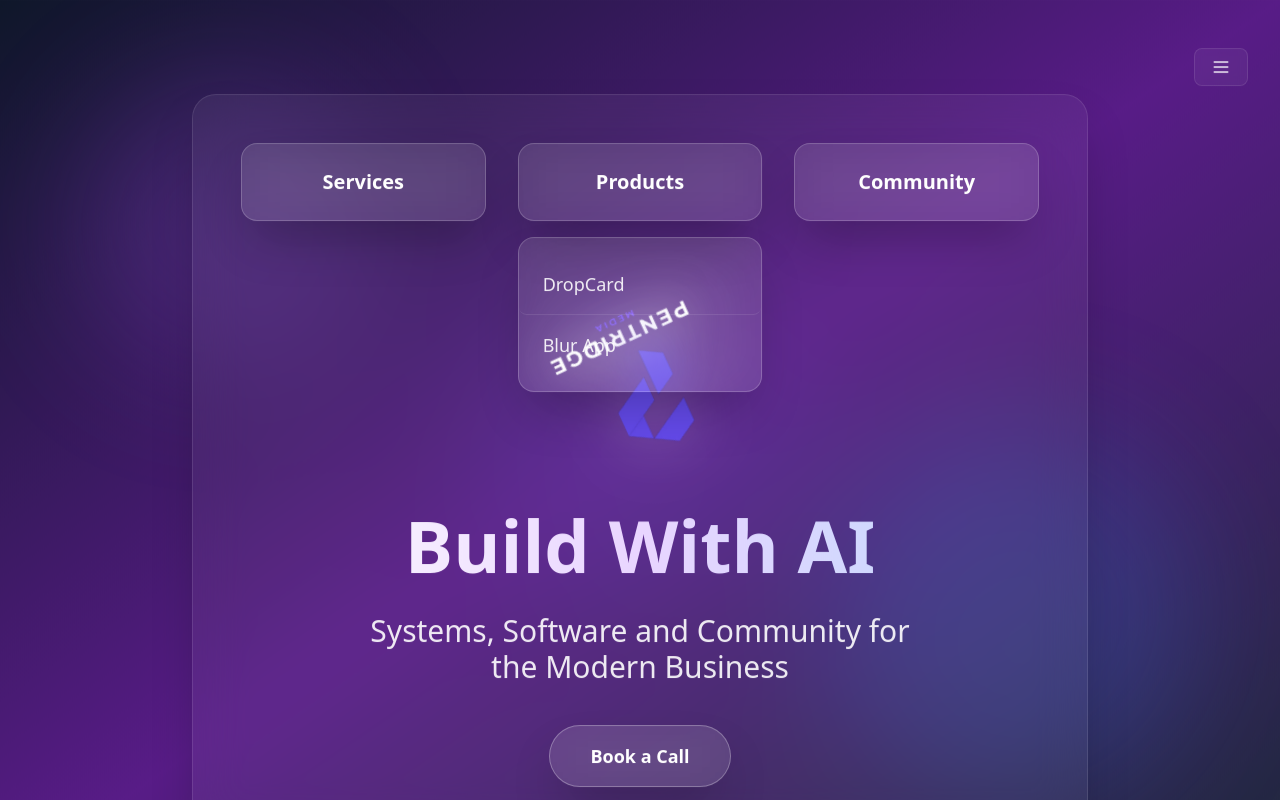
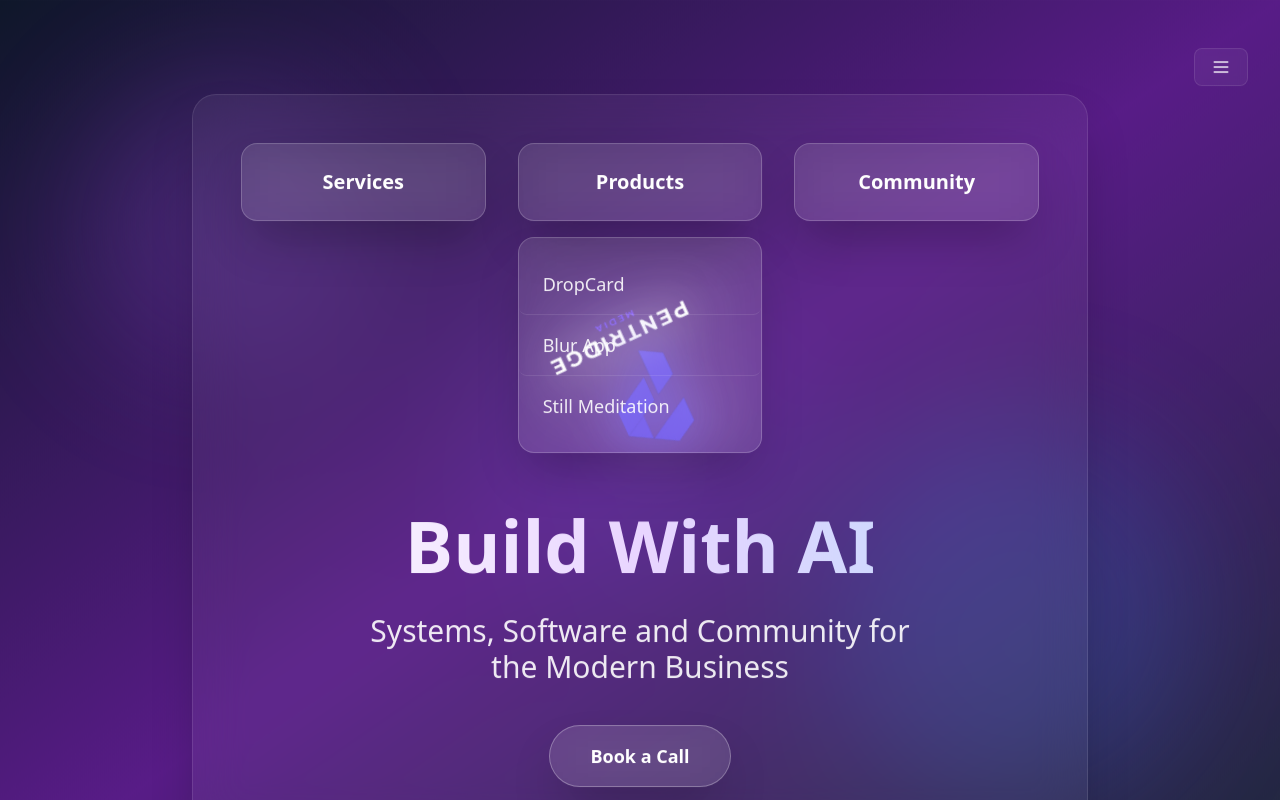
Before and after one commit to sirakinb/pentridge-pulse-landing, a React (Vite) app: page / in a window 1280 px wide. Both pictures are taken after a click on the button "Products". Shown: the top 800 px of the page. Built offline with nearby package versions, Linux system fonts and the light colour scheme.

Commit message:
Add Still Meditation to Products dropdown

```diff
--- a/src/components/Header.jsx
+++ b/src/components/Header.jsx
@@ -144,6 +144,17 @@ const Header = () => {
               >
                 Blur App
               </button>
+              <button
+                onClick={(e) => {
+                  e.preventDefault();
+                  e.stopPropagation();
+                  window.open('https://stillmeditation.app', '_blank', 'noopener,noreferrer');
+                  setIsNavOpen(false);
+                }}
+                className="text-white/80 block pl-4 py-2 text-sm hover:text-white hover:bg-white/10 rounded-lg transition-all duration-300 w-full text-left"
+              >
+                Still Meditation
+              </button>
               <div className="text-white/90 font-medium py-2">Community</div>
               <button
                 onClick={(e) => {
@@ -234,13 +245,22 @@ const Header = () => {
                           <div className="font-medium text-lg">DropCard</div>
                         </button>
                         <button
-                          className="w-full text-left px-6 py-4 text-white/90 hover:text-white hover:bg-white/20 transition-all duration-300 cursor-pointer rounded-lg"
+                          className="w-full text-left px-6 py-4 text-white/90 hover:text-white hover:bg-white/20 transition-all duration-300 border-b border-white/10 cursor-pointer rounded-lg"
                           onClick={() => {
                             window.open('https://blurapp.us', '_blank');
                             setIsProductsOpen(false);
                           }}
                         >
                           <div className="font-medium text-lg">Blur App</div>
+                        </button>
+                        <button
+                          className="w-full text-left px-6 py-4 text-white/90 hover:text-white hover:bg-white/20 transition-all duration-300 cursor-pointer rounded-lg"
+                          onClick={() => {
+                            window.open('https://stillmeditation.app', '_blank');
+                            setIsProductsOpen(false);
+                          }}
+                        >
+                          <div className="font-medium text-lg">Still Meditation</div>
                         </button>
                       </div>
                     </div>
```
